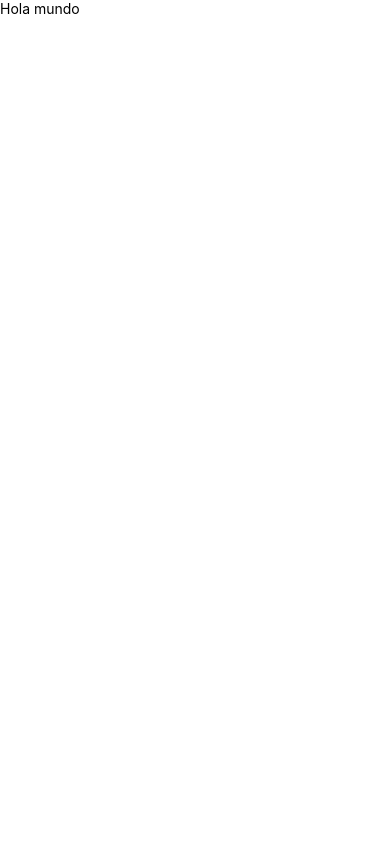
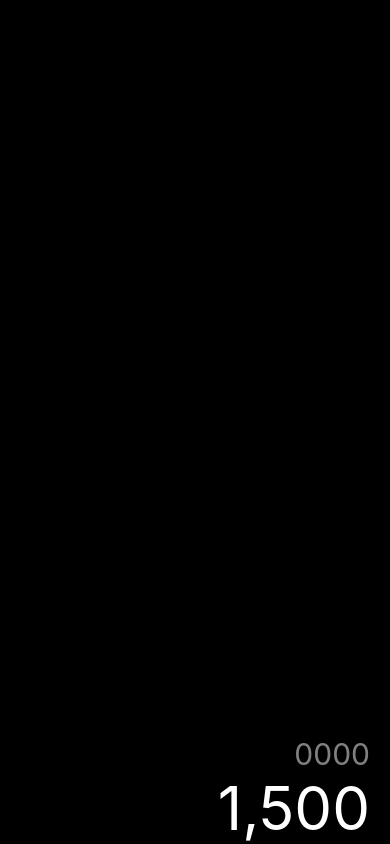
Before and after one commit to Flor2801/ContadorIOs, a React Native app: screen / in a window 390 px wide. Built offline with nearby package versions, Linux system fonts and the light colour scheme.

Commit message:
add styles

```diff
--- a/App.tsx
+++ b/App.tsx
@@ -6,13 +6,19 @@
  */
 
 import React from 'react';
-import { View, Text } from 'react-native';
+import CalculadoraScreen from './src/screens/CalculadoraScreen'
+import { SafeAreaView, StatusBar } from 'react-native'
+import styles from './src/themes/appTheme'
 
 const App = () => {
     return (
-    <View>
-      <Text>Hola mundo</Text>
-    </View>
+      <SafeAreaView style={ styles.fondo }>
+        <StatusBar
+          barStyle={'light-content'}
+          backgroundColor={'black'}/>
+        <CalculadoraScreen />
+      </SafeAreaView>
+
     )
   }
 
--- /dev/null
+++ b/src/screens/CalculadoraScreen.tsx
@@ -0,0 +1,16 @@
+import React from 'react'
+import { StyleSheet } from 'react-native'
+import { Text, View } from 'react-native'
+import styles from '../themes/appTheme'
+
+
+const CalculadoraScreen = () => {
+    return (
+        <View style={ styles.calculadoraContainer }>
+            <Text style={ styles.subResultado }>0000</Text>
+            <Text style={ styles.resultado }>1,500</Text>
+        </View>
+    )
+}
+
+export default CalculadoraScreen;
--- /dev/null
+++ b/src/themes/appTheme.tsx
@@ -0,0 +1,25 @@
+import { StyleSheet } from 'react-native';
+
+const styles = StyleSheet.create({
+    fondo: {
+        backgroundColor: 'black',
+        flex: 1
+    },
+    calculadoraContainer: {
+        flex: 1,
+        justifyContent: 'flex-end',
+        paddingHorizontal: 20
+    },
+    resultado: {
+        color: 'white',
+        fontSize: 60,
+        textAlign: 'right'
+    },
+    subResultado: {
+        color: 'rgba(255,255,255,0.5)',
+        fontSize: 30,
+        textAlign: 'right'
+    }
+})
+
+export default styles
```
